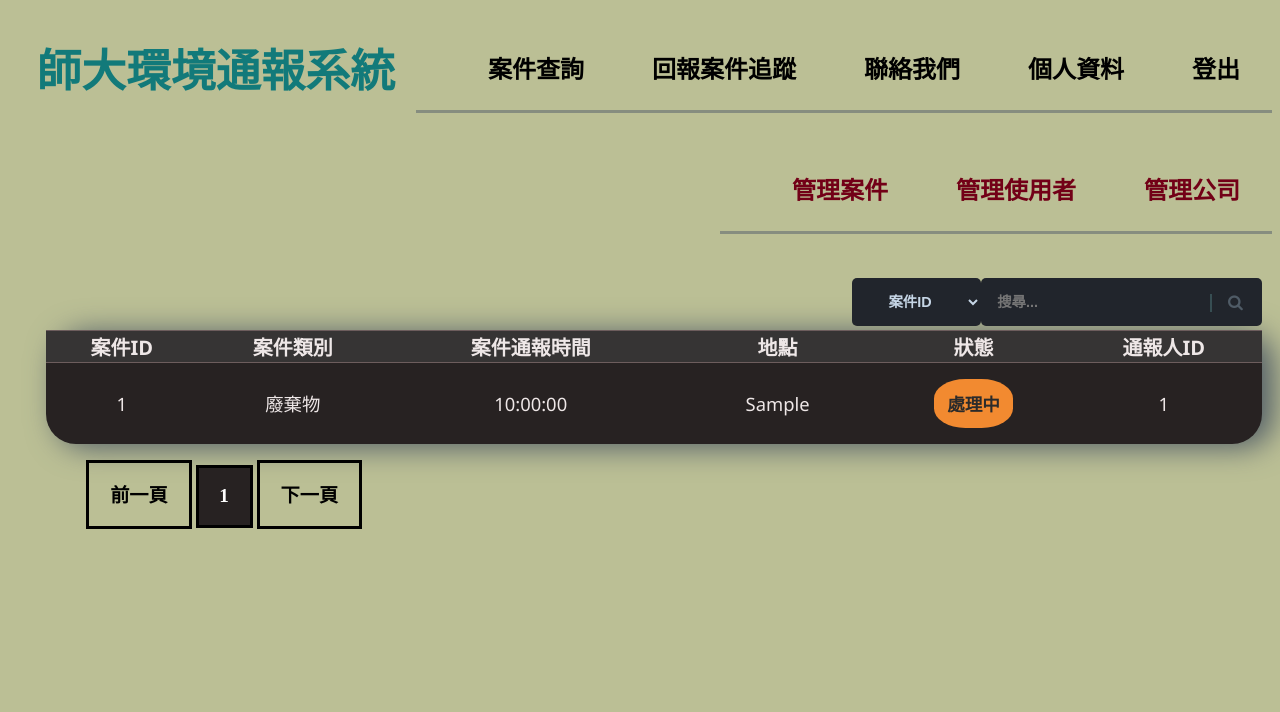
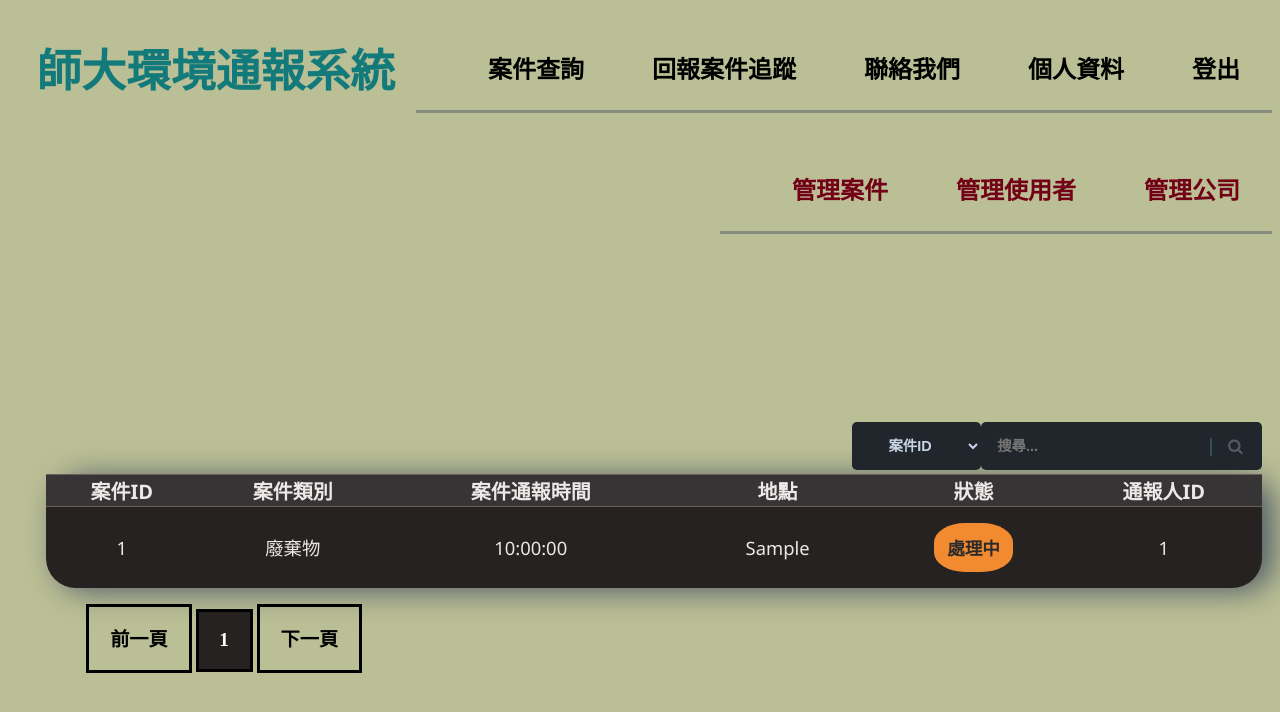
Before and after one commit to Zero6992/DatabaseFinal, a PHP site: page /task.php in a window 1280 px wide. Shown: the top 712 px of the page. Run offline with PHP 8.4, Linux system fonts and the light colour scheme; the visitor is signed in with stand-in values (Sample User, id 1); tables that the repository leaves empty hold one stand-in row (values such as "Sample post"); some libraries are stand-ins or nearby versions.

Commit message:
'cssForAdmin'

```diff
--- a/task.css
+++ b/task.css
@@ -72,7 +72,6 @@ body {
 
 .searchGroup {
     position: absolute;
-    top: 15rem;
     width: 95%;
     margin: 2.4rem;
 }
--- a/task.php
+++ b/task.php
@@ -31,9 +31,9 @@ $admin = 'none';
 if ($_SESSION['user_type'] == 2) {
 	$admin = 'initial';
 }
-$topMargin = '20rem';
-if($_SESSION['user_type'] == 2){
-	$topMargin = '27rem';
+$topMargin = '15rem';
+if ($_SESSION['user_type'] == 2) {
+	$topMargin = '24rem';
 }
 
 // 將參數存為陣列，好處理
@@ -132,8 +132,12 @@ if (!empty($urlParams['searchText'])) {
 	<link rel="stylesheet" href="./task.css">
 	<link href="//maxcdn.bootstrapcdn.com/font-awesome/4.1.0/css/font-awesome.min.css" rel="stylesheet">
 	<style>
-		.admin{
+		.admin {
 			display: <?= $admin ?>;
+		}
+
+		.searchGroup {
+			top: <?= $topMargin ?>;
 		}
 	</style>
 </head>
```
